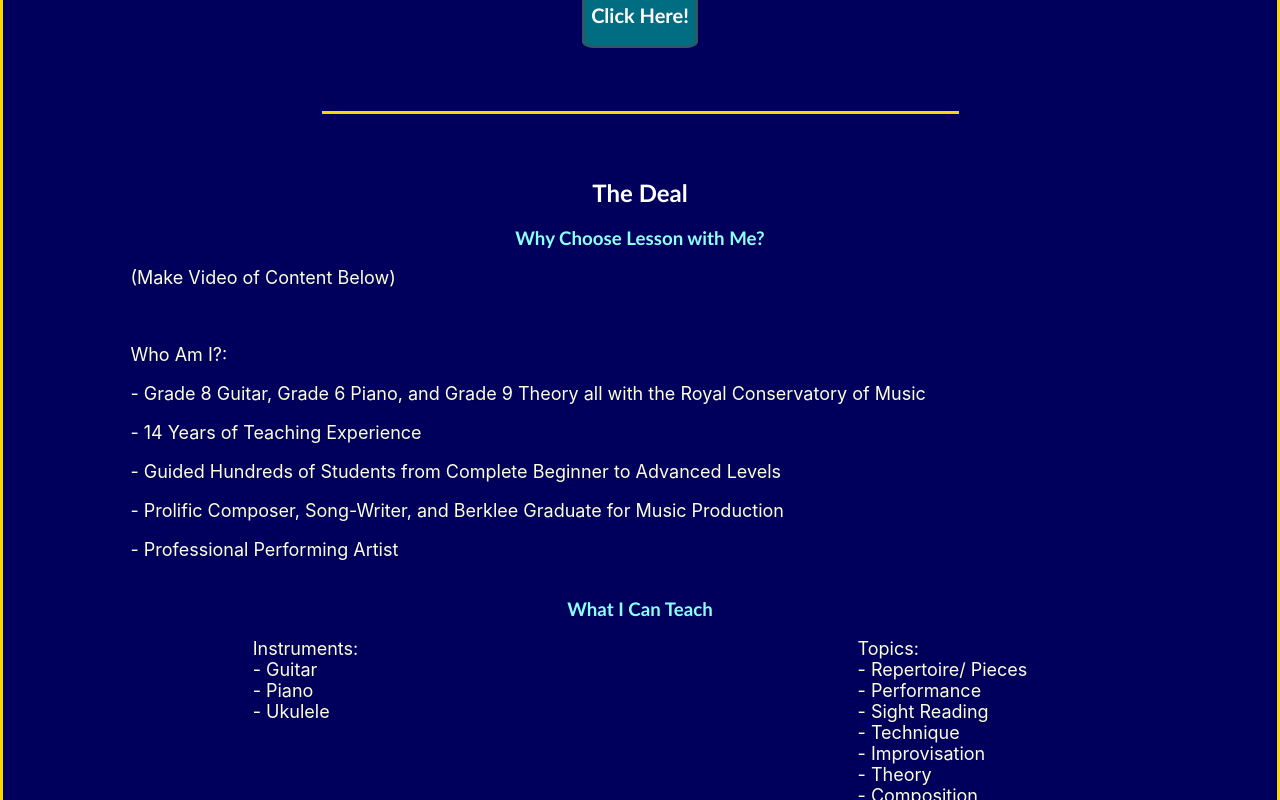
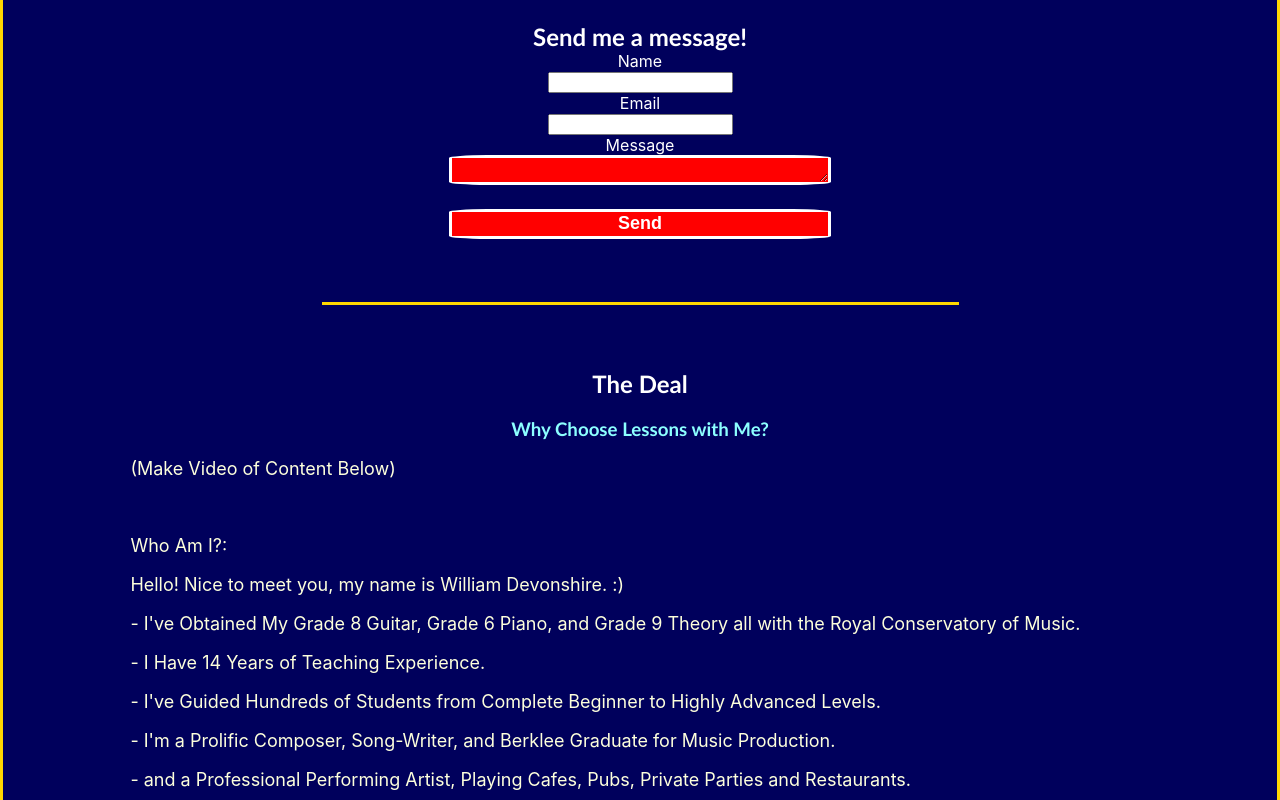
Before and after one commit to Xesius-Prime/music-website, a Next.js app: page /method in a window 1280 px wide. Shown: the part 1160-1960 px from the top of the page. Built offline with nearby package versions, Linux system fonts and the light colour scheme.

Commit message:
added a send me an email thing for my lessons ad at bottom of each page

```diff
--- /dev/null
+++ b/Components/EmailForLessons.js
@@ -0,0 +1,31 @@
+import React, { useRef } from 'react'
+import emailjs from '@emailjs/browser';
+import globalStyle from '../styles/Home.module.css'
+
+export default function EmailForLessons() {
+    const form = useRef();
+
+    const sendEmail = (e) => {
+        e.preventDefault();
+
+        emailjs.sendForm('service_8pi7jdt', 'template_idcv1bf', form.current, '7CyHMkO5OaynCZoQ3')
+            .then((result) => {
+                console.log(result.text);
+            }, (error) => {
+                console.log(error.text);
+            });
+    };
+    return (
+        <div>
+            <form ref={form} onSubmit={sendEmail} >
+                <label>Name</label> <br />
+                <input type="text" name="user_name" /> <br />
+                <label>Email</label> <br />
+                <input type="email" name="user_email" /> <br />
+                <label>Message</label> <br />
+                <textarea name="message" className={globalStyle.formInput} /> <br /> <br />
+                <input type="submit" value="Send" className={globalStyle.formBtn} />
+            </form>
+        </div>
+    )
+}
--- a/Components/TextLessonsAd.js
+++ b/Components/TextLessonsAd.js
@@ -1,30 +1,35 @@
 import React from 'react'
-import Link from "next/link";
 import globalStyle from '../styles/Home.module.css'
+import EmailForLessons from "../Components/EmailForLessons"
 
-export default function NavBar() {
+export default function TextLessonsAd() {
+
     return (
         <div>
 
-            <div className={globalStyle.textLessonAd}>
+            <div className={globalStyle.textLessonAd}><br />
                 <h1>Interested in Lessons with Me?</h1><br />
 
                 <h2>I have a <b>highly affordable</b> <br /> new method for teaching, <br /> and theres a <b>free trial!</b></h2><br />
-                <button><a href="/method"><h2 className={globalStyle.normalizeButton}>Click Here!</h2></a></button> <br />
+
+                <h2>Send me a message!</h2>
+
+                <EmailForLessons />
 
                 <div className={globalStyle.divider}></div>
 
                 <h2>The Deal</h2><br />
                 <h3></h3>
-                <h3>Why Choose Lesson with Me?</h3>
+                <h3>Why Choose Lessons with Me?</h3>
                 <div className={globalStyle.leftAlign}>
                     <p>(Make Video of Content Below)</p><br />
                     <p>Who Am I?:</p>
-                    <p>- Grade 8 Guitar, Grade 6 Piano, and Grade 9 Theory all with the Royal Conservatory of Music</p>
-                    <p>- 14 Years of Teaching Experience</p>
-                    <p>- Guided Hundreds of Students from Complete Beginner to Advanced Levels</p>
-                    <p>- Prolific Composer, Song-Writer, and Berklee Graduate for Music Production</p>
-                    <p>- Professional Performing Artist</p>
+                    <p>Hello! Nice to meet you, my name is William Devonshire. :)</p>
+                    <p>- I've Obtained My Grade 8 Guitar, Grade 6 Piano, and Grade 9 Theory all with the Royal Conservatory of Music.</p>
+                    <p>- I Have 14 Years of Teaching Experience.</p>
+                    <p>- I've Guided Hundreds of Students from Complete Beginner to Highly Advanced Levels.</p>
+                    <p>- I'm a Prolific Composer, Song-Writer, and Berklee Graduate for Music Production.</p>
+                    <p>- and a Professional Performing Artist, Playing Cafes, Pubs, Private Parties and Restaurants.</p>
                 </div>
 
                 <br />
--- a/package.json
+++ b/package.json
@@ -9,6 +9,7 @@
     "lint": "next lint"
   },
   "dependencies": {
+    "@emailjs/browser": "^3.11.0",
     "bootstrap": "^5.3.1",
     "next": "13.4.12",
     "react": "18.2.0",
--- a/pages/_app.js
+++ b/pages/_app.js
@@ -18,7 +18,7 @@ function MyApp({ Component, pageProps }) {
       <NavBar />
       <Donate />
 
-      <Component {...pageProps} /><br /> <br />
+      <Component {...pageProps} /><br /> <br /> <br />
       <TextLessonAd />
     </div>
   )
--- a/styles/Home.module.css
+++ b/styles/Home.module.css
@@ -272,3 +272,23 @@
   padding-bottom: 0px;
 
 }
+
+.formBtn {
+  width: 30%;
+  background-color: red;
+  border: solid white;
+  border-radius: 10%;
+  height: 30px;
+  font-weight: bolder;
+  font-size: large;
+}
+
+.formInput {
+  width: 30%;
+  background-color: red;
+  border: solid white;
+  border-radius: 10%;
+  height: 30px;
+  font-weight: bolder;
+  font-size: large;
+}
```
Also changed, not shown: pages/method/students/EmmaF/index.js (added, +26 -0 lines), pages/method/students/JudeF/index.js (added, +27 -0 lines), pages/method/students/Justina/index.js (added, +25 -0 lines), pages/method/students/Ruth/index.js (added, +25 -0 lines), pages/method/students/Surya/index.js (added, +27 -0 lines), pages/method/students/Udeg/index.js (added, +38 -0 lines), pages/method/teaching/originalSoundOnZoom/index.js (added, +16 -0 lines), 1 other file (tests, documents, lock files or other folders).
